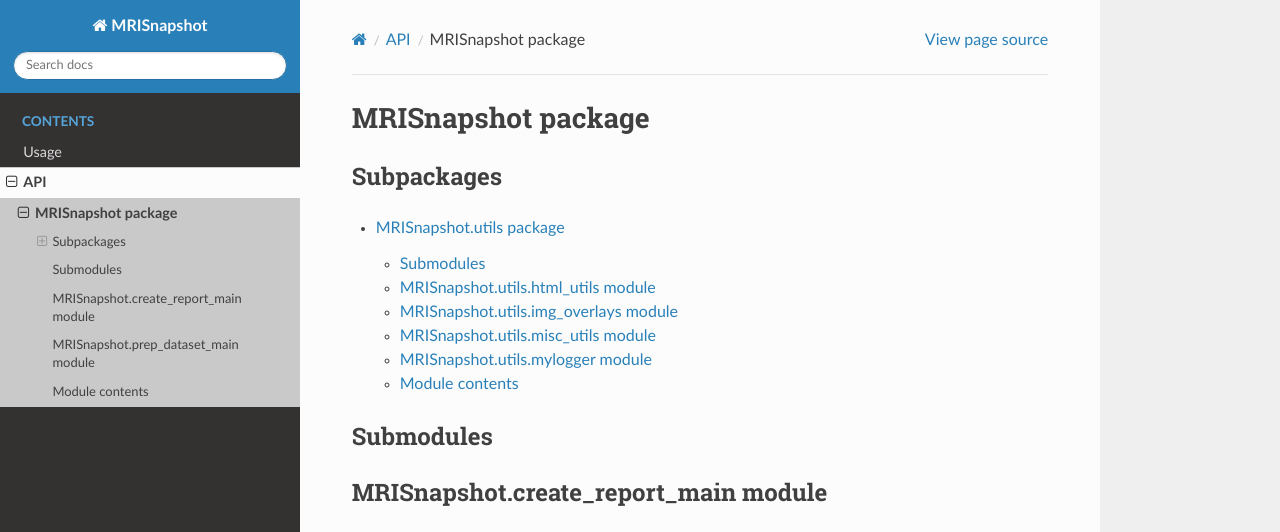
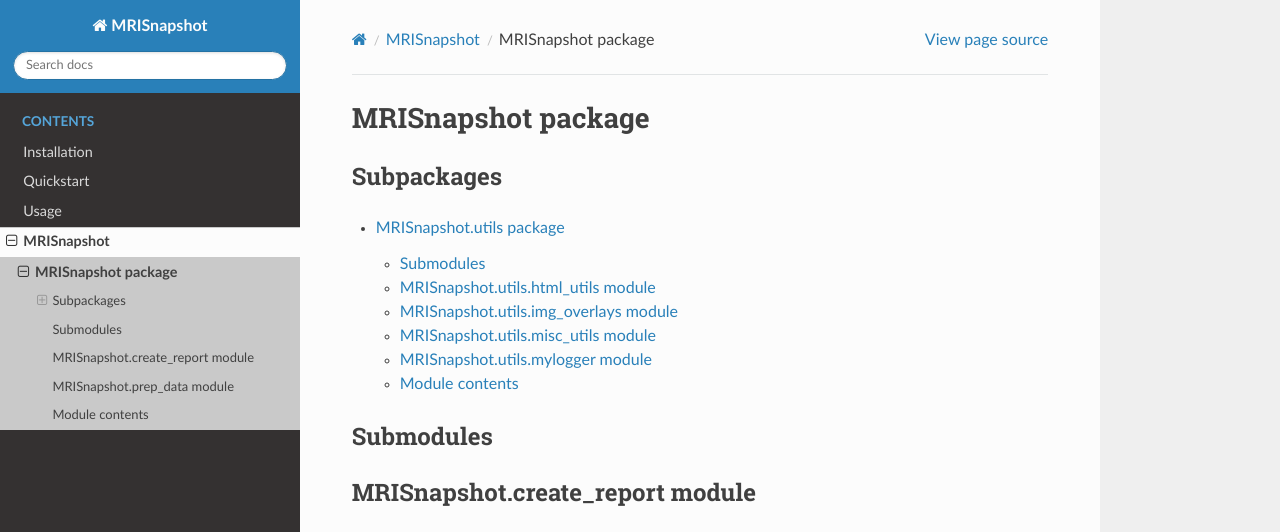
Before and after one commit to CBICA/MRISnapshot, a Sphinx documentation site: the page built from docs/source/MRISnapshot.rst, in a window 1280 px wide and 1181 px high. Shown: the top 532 px of the window. Built offline with Sphinx 7.4.7 and the Read the Docs theme 2.0.0, drawn with Linux system fonts in a browser that asks for light colours; pages that are not in the unit, such as notebooks, are missing from menus; some of the changed text lies outside the part shown; grey boxes are pictures that could not be loaded.

```diff
--- a/docs/source/MRISnapshot.rst
+++ b/docs/source/MRISnapshot.rst
@@ -12,18 +12,18 @@ Subpackages
 Submodules
 ----------
 
-MRISnapshot.create\_report\_main module
----------------------------------------
+MRISnapshot.create\_report module
+---------------------------------
 
-.. automodule:: MRISnapshot.create_report_main
+.. automodule:: MRISnapshot.create_report
    :members:
    :undoc-members:
    :show-inheritance:
 
-MRISnapshot.prep\_dataset\_main module
---------------------------------------
+MRISnapshot.prep\_data module
+-----------------------------
 
-.. automodule:: MRISnapshot.prep_dataset_main
+.. automodule:: MRISnapshot.prep_data
    :members:
    :undoc-members:
    :show-inheritance:
--- a/docs/source/conf.py
+++ b/docs/source/conf.py
@@ -36,7 +36,8 @@ release = '0.1'
 # extensions = ["myst_parser"]
 extensions = [
     'sphinx.ext.doctest',
-    'sphinx.ext.autodoc'
+    'sphinx.ext.autodoc',
+    'sphinx_tabs.tabs'
 ]
 
 # Add any paths that contain templates here, relative to this directory.
--- a/docs/source/index.rst
+++ b/docs/source/index.rst
@@ -3,8 +3,8 @@
    You can adapt this file completely to your liking, but it should at least
    contain the root `toctree` directive.
 
-.. include:: ../../links.rst
-.. include:: ../../../README.rst
+.. include:: links.rst
+.. include:: ../../README.rst
 
 .. toctree::
     :maxdepth: 2
--- a/docs/source/modules.rst
+++ b/docs/source/modules.rst
@@ -1,5 +1,5 @@
-API
-===
+MRISnapshot
+===========
 
 .. toctree::
    :maxdepth: 4
```
Also changed, not shown: other parts of docs/source/index.rst (+0 -2 lines), docs/source/examples.rst (deleted, +0 -14 lines), docs/source/installation.rst (added, +24 -0 lines), docs/source/introduction.rst (deleted, +0 -14 lines), docs/source/quickstart.rst (added, +12 -0 lines), 1 other file.
